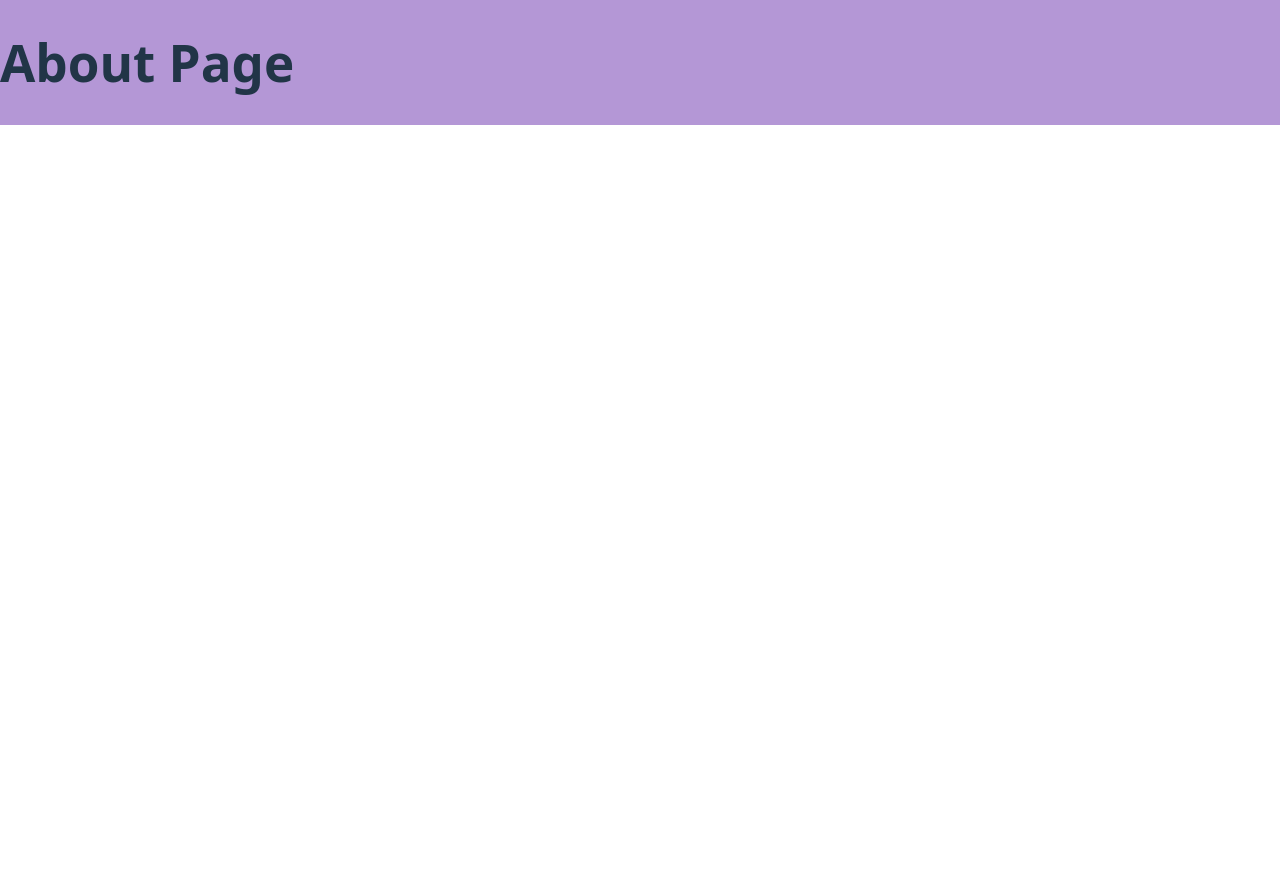
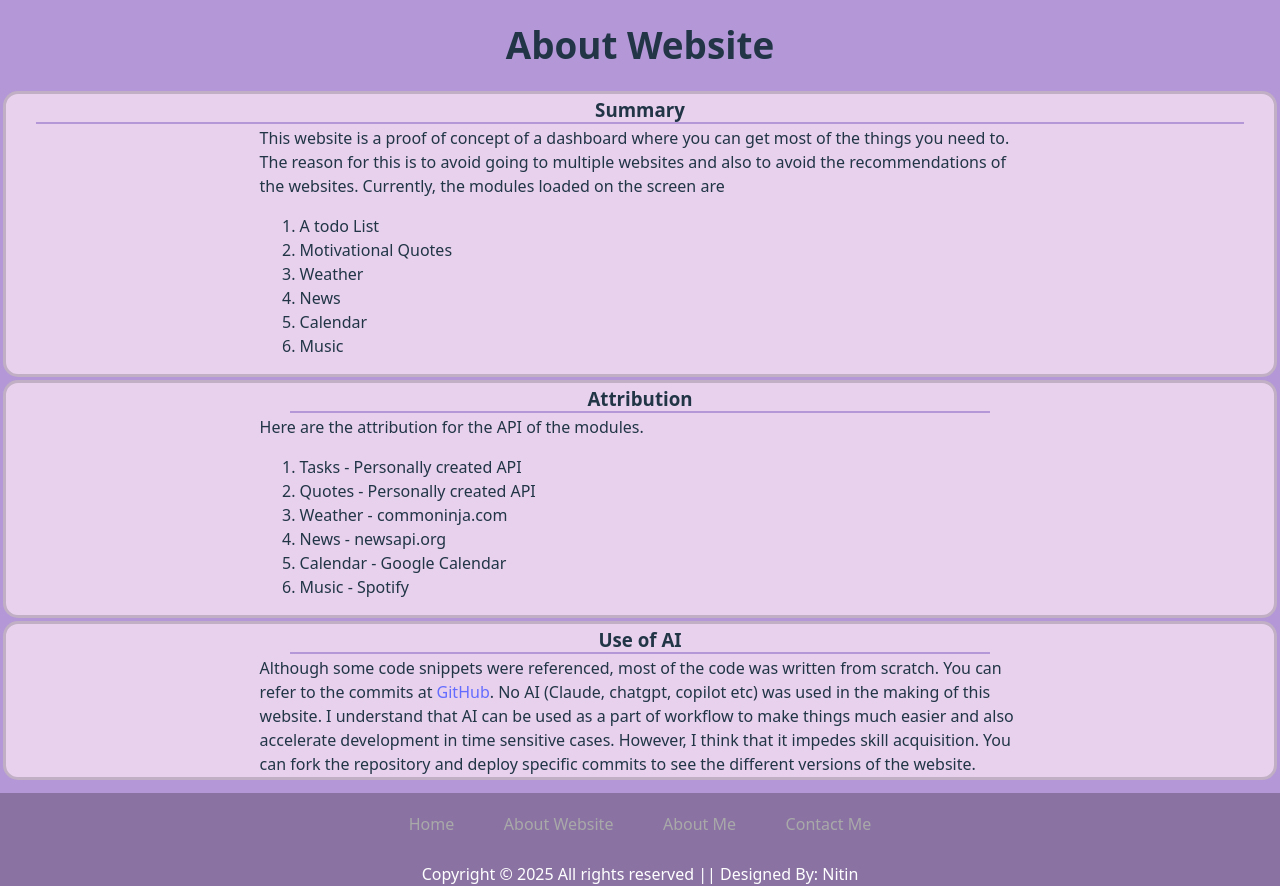
Before and after one commit to Harehn/Dashboard, a React (Vite) app: page /about in a window 1280 px wide. Before the commit the page ends 800 px from the top, so only its background shows below. Built offline with nearby package versions, Linux system fonts and the light colour scheme.

Commit message:
Added About Routing

```diff
--- a/src/App.jsx
+++ b/src/App.jsx
@@ -8,14 +8,11 @@ import Footer from "./Components/Footer"
 import Quote from "./Components/Quote"
 import Task from './Components/Task'
 import Weather from './Components/Weather'
+import About from './Components/About'
 
 import getRandomQuote, {fetchNews} from './Components/APICalls'
 
 import quotes from './data/quotes.json'
-
-function About(){
-  return <h1>About Page</h1>
-}
 
 const Main = () => {
   // ----------------COMPONENT SET UP ----------------------------
--- /dev/null
+++ b/src/Components/About.jsx
@@ -0,0 +1,55 @@
+import Footer from "./Footer";
+const About = () => {
+  return (
+  <div className="about">
+    <h2>About Website</h2>
+    <div className="boxes">
+        <h3>Summary</h3>
+        <div className="innerdoc">
+        <p>This website is a proof of concept of a dashboard where you can get most of the things you need to.
+            The reason for this is to avoid going to multiple websites and also to avoid the recommendations of the websites.
+            Currently, the modules loaded on the screen are
+        </p>
+        <ol>
+            <li>A todo List</li>
+            <li>Motivational Quotes</li>
+            <li>Weather</li>
+            <li>News</li>
+            <li>Calendar</li>
+            <li>Music</li>
+        </ol>
+        </div>
+    </div>
+
+    <div className="boxes">
+    <div className="innerdoc">
+        <h3>Attribution</h3>
+        <p>Here are the attribution for the API of the modules.</p>
+        <ol>
+            <li>Tasks - Personally created API</li>
+            <li>Quotes - Personally created API</li>
+            <li>Weather - commoninja.com</li>
+            <li>News - newsapi.org</li>
+            <li>Calendar - Google Calendar</li>
+            <li>Music - Spotify</li>
+        </ol>
+    </div>
+    </div>
+
+    <div className="boxes">
+    <div className="innerdoc">
+        <h3>Use of AI</h3>
+        <p>Although some code snippets were referenced, most of the code was written from scratch.
+            You can refer to the commits at <a href="https://github.com/Harehn/Dashboard">GitHub</a>.
+            No AI (Claude, chatgpt, copilot etc) was used in the making of this website.
+            I understand that AI can be used as a part of workflow to make things much easier and also accelerate development in time sensitive cases.
+            However, I think that it impedes skill acquisition.
+            You can fork the repository and deploy specific commits to see the different versions of the website. </p>
+    </div>
+    </div>
+    <Footer/>
+  </div>
+);
+}
+
+export default About;
--- a/src/Components/Footer.jsx
+++ b/src/Components/Footer.jsx
@@ -6,7 +6,8 @@ const Footer = () => {
     <footer>
       <div className='footer'>
         <div className="links">
-          <Link to="/about">About</Link>
+          <Link to="/">Home</Link>
+          <Link to="/about">About Website</Link>
           <a href="https://harehn-kaundun.onrender.com/wip">About Me</a>
           <a href="https://harehn-kaundun.onrender.com/Contact">Contact Me</a>
         </div>
--- a/src/css/Footer.css
+++ b/src/css/Footer.css
@@ -40,3 +40,14 @@ list-style-type: none;
     color: #fff;
     margin: 0 auto; /*Top, Bottom || Right, Left*/
 }
+
+.innerdoc {
+  margin: 0 20%;
+}
+.innerdoc > p {
+  text-align: left;
+}
+.app {
+  display:flex;
+  flex-direction: column;;
+}
```
